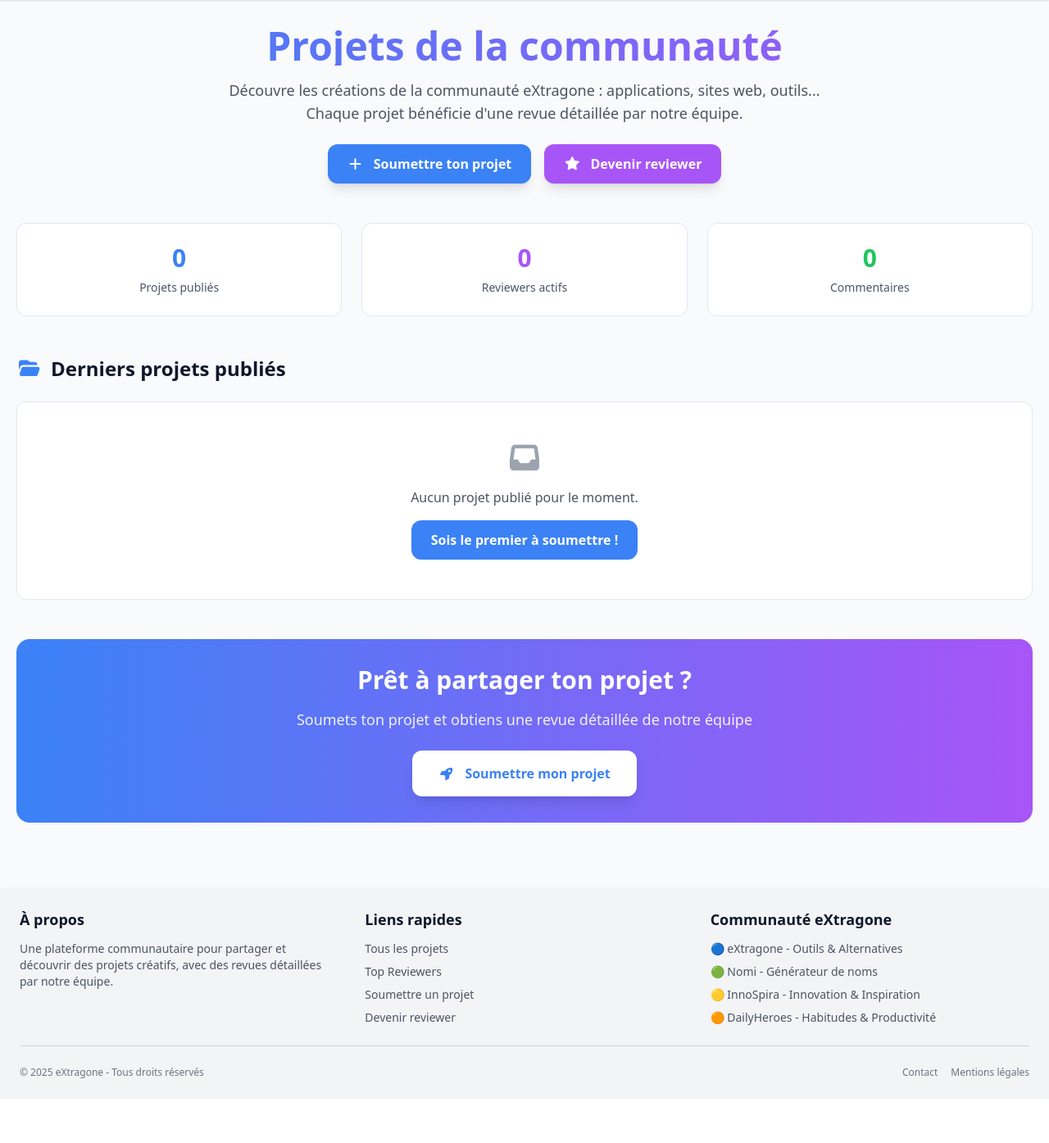
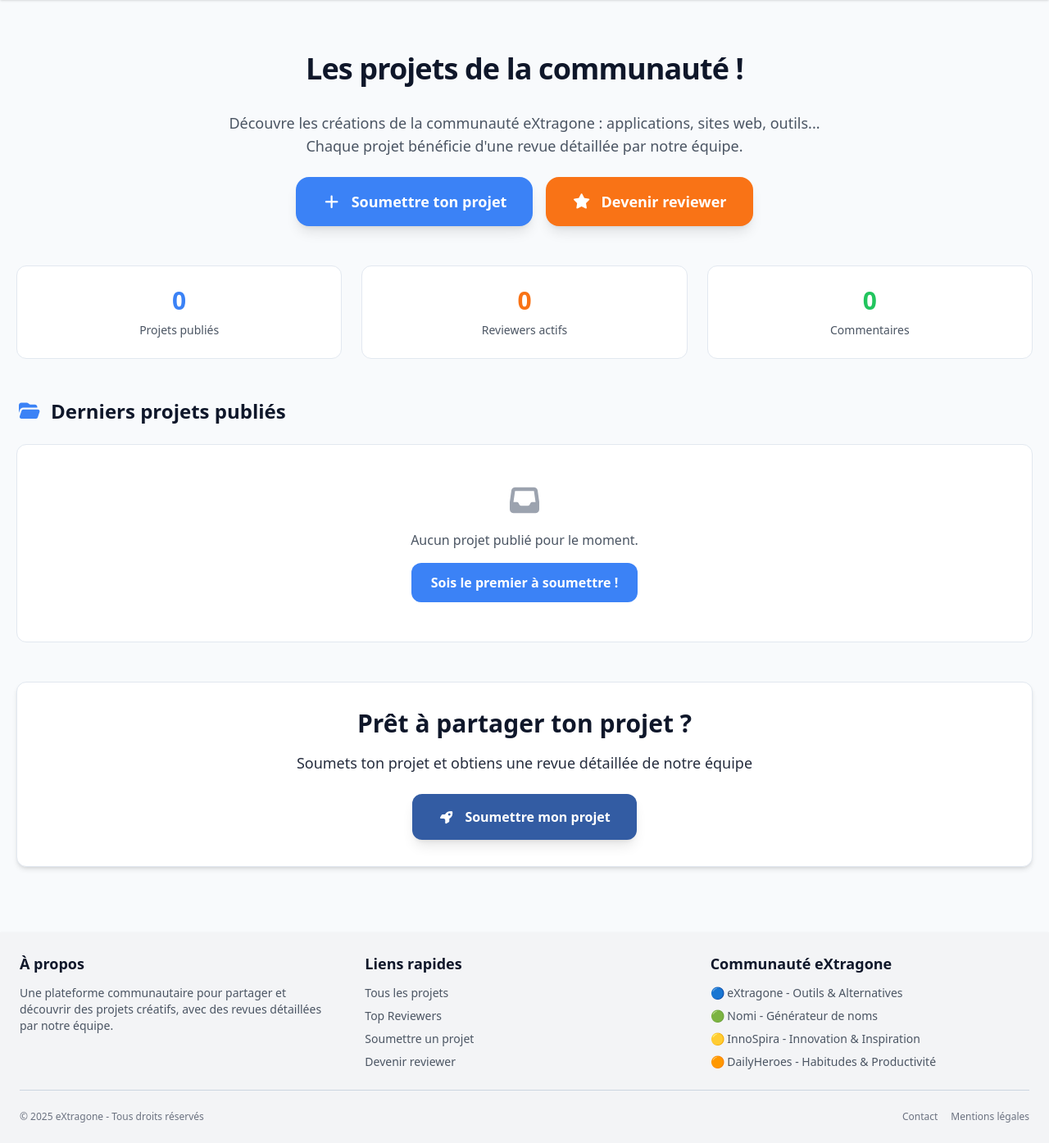
Before and after one commit to nazario88/extragone, a PHP site: page /projets/index.php in a window 1280 px wide. Shown: the part 88-1483 px from the top of the page at 82% size. Before the commit the page ends 1404 px from the top, so only its background shows below. Run offline with PHP 8.4, Linux system fonts and the light colour scheme; data that the repository does not hold is empty; a stand-in replaces the project's code that opens the database connection; some libraries are stand-ins or nearby versions.

Commit message:
Ajustement du style.

```diff
--- a/projets/index.php
+++ b/projets/index.php
@@ -20,8 +20,8 @@ include 'includes/header.php';
 
     <!-- Hero Section -->
     <div class="text-center mb-12">
-        <h1 class="text-4xl md:text-5xl font-bold mb-4 bg-gradient-to-r from-blue-500 to-purple-500 text-transparent bg-clip-text">
-            Projets de la communauté
+        <h1 class="p-4 m-4 mx-auto text-xl md:text-4xl  text-center font-bold tracking-tight dark:text-slate-500">
+            Les <span class="dark:text-white font-semibold">projets</span> de la communauté !
         </h1>
         <p class="text-lg text-gray-600 dark:text-gray-300 max-w-3xl mx-auto mb-6">
             Découvre les créations de la communauté eXtragone : applications, sites web, outils...
@@ -29,11 +29,11 @@ include 'includes/header.php';
         </p>
 
         <div class="flex flex-wrap justify-center gap-4">
-            <a href="soumettre" class="px-6 py-3 bg-blue-500 hover:bg-blue-600 text-white font-semibold rounded-xl shadow-lg hover:shadow-xl transition-all">
+            <a href="soumettre" class="inline-block px-8 py-4 bg-blue-500 hover:bg-blue-700 text-white font-semibold text-lg rounded-2xl shadow-lg hover:shadow-xl transition-all duration-300 transform hover:scale-105">
                 <i class="fa-solid fa-plus mr-2"></i>
                 Soumettre ton projet
             </a>
-            <a href="devenir-reviewer" class="px-6 py-3 bg-purple-500 hover:bg-purple-600 text-white font-semibold rounded-xl shadow-lg hover:shadow-xl transition-all">
+            <a href="devenir-reviewer" class="inline-block px-8 py-4 bg-orange-500 hover:bg-orange-700 text-white font-semibold text-lg rounded-2xl shadow-lg hover:shadow-xl transition-all duration-300 transform hover:scale-105">
                 <i class="fa-solid fa-star mr-2"></i>
                 Devenir reviewer
             </a>
@@ -59,7 +59,7 @@ include 'includes/header.php';
         </div>
 
         <div class="bg-white dark:bg-slate-800 rounded-xl p-6 border border-slate-200 dark:border-slate-700 text-center">
-            <div class="text-3xl font-bold text-purple-500 mb-2"><?= $total_reviewers ?></div>
+            <div class="text-3xl font-bold text-orange-500 mb-2"><?= $total_reviewers ?></div>
             <div class="text-sm text-gray-600 dark:text-gray-300">Reviewers actifs</div>
         </div>
 
@@ -194,12 +194,12 @@ include 'includes/header.php';
     <?php endif; ?>
 
     <!-- CTA final -->
-    <div class="bg-gradient-to-r from-blue-500 to-purple-500 rounded-2xl p-8 text-center text-white">
+    <div class="bg-white dark:bg-slate-800 rounded-xl shadow-md border border-slate-200 dark:border-slate-700 overflow-hidden p-8 text-center">
         <h2 class="text-3xl font-bold mb-4">Prêt à partager ton projet ?</h2>
         <p class="text-lg mb-6 opacity-90">
             Soumets ton projet et obtiens une revue détaillée de notre équipe
         </p>
-        <a href="soumettre" class="inline-block px-8 py-4 bg-white text-blue-500 font-bold rounded-xl shadow-lg hover:shadow-xl transition-all hover:scale-105">
+        <a href="soumettre" class="inline-block px-8 py-4 bg-primary text-white font-bold rounded-xl shadow-lg hover:shadow-xl transition-all hover:scale-105">
             <i class="fa-solid fa-rocket mr-2"></i>
             Soumettre mon projet
         </a>
```
